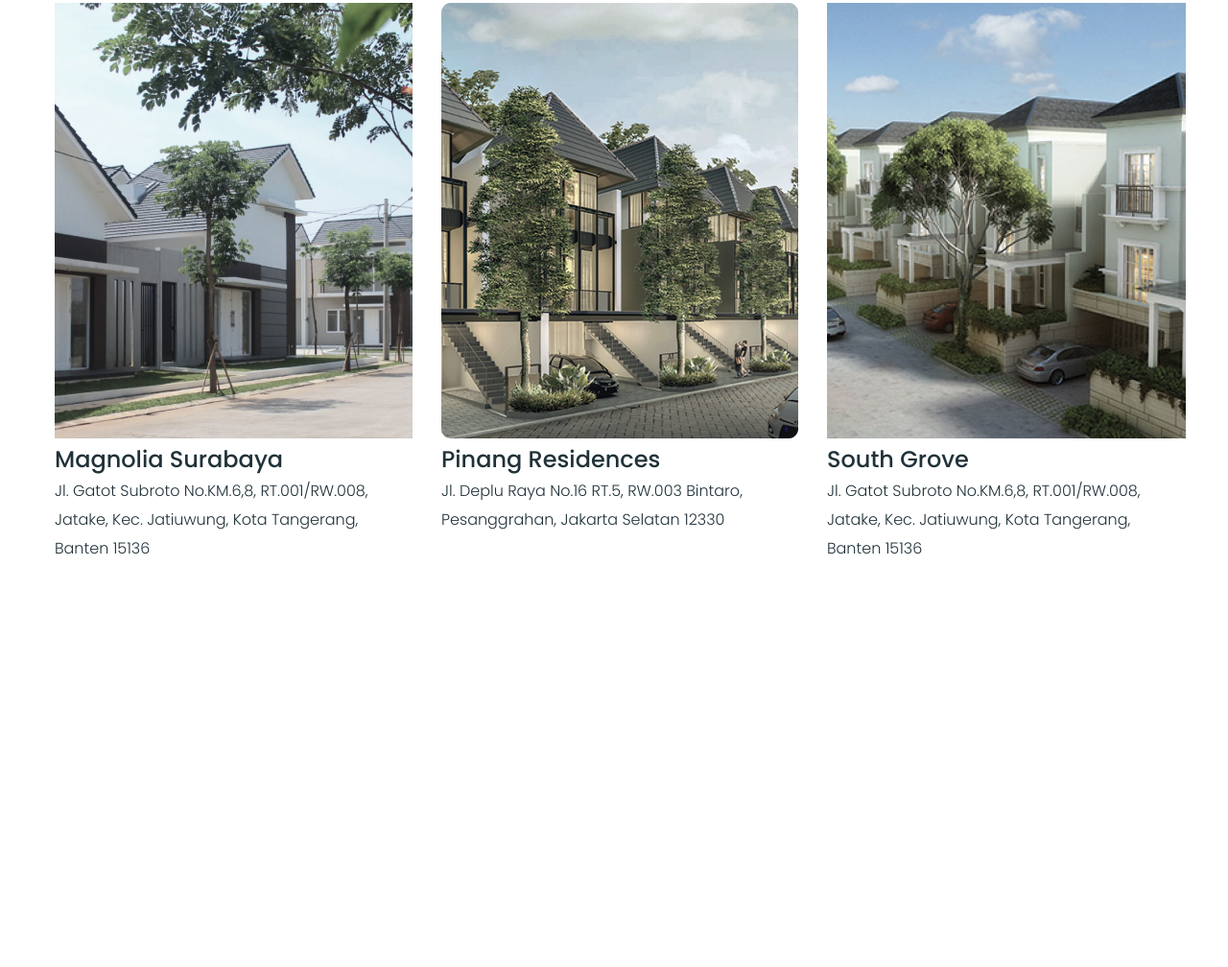
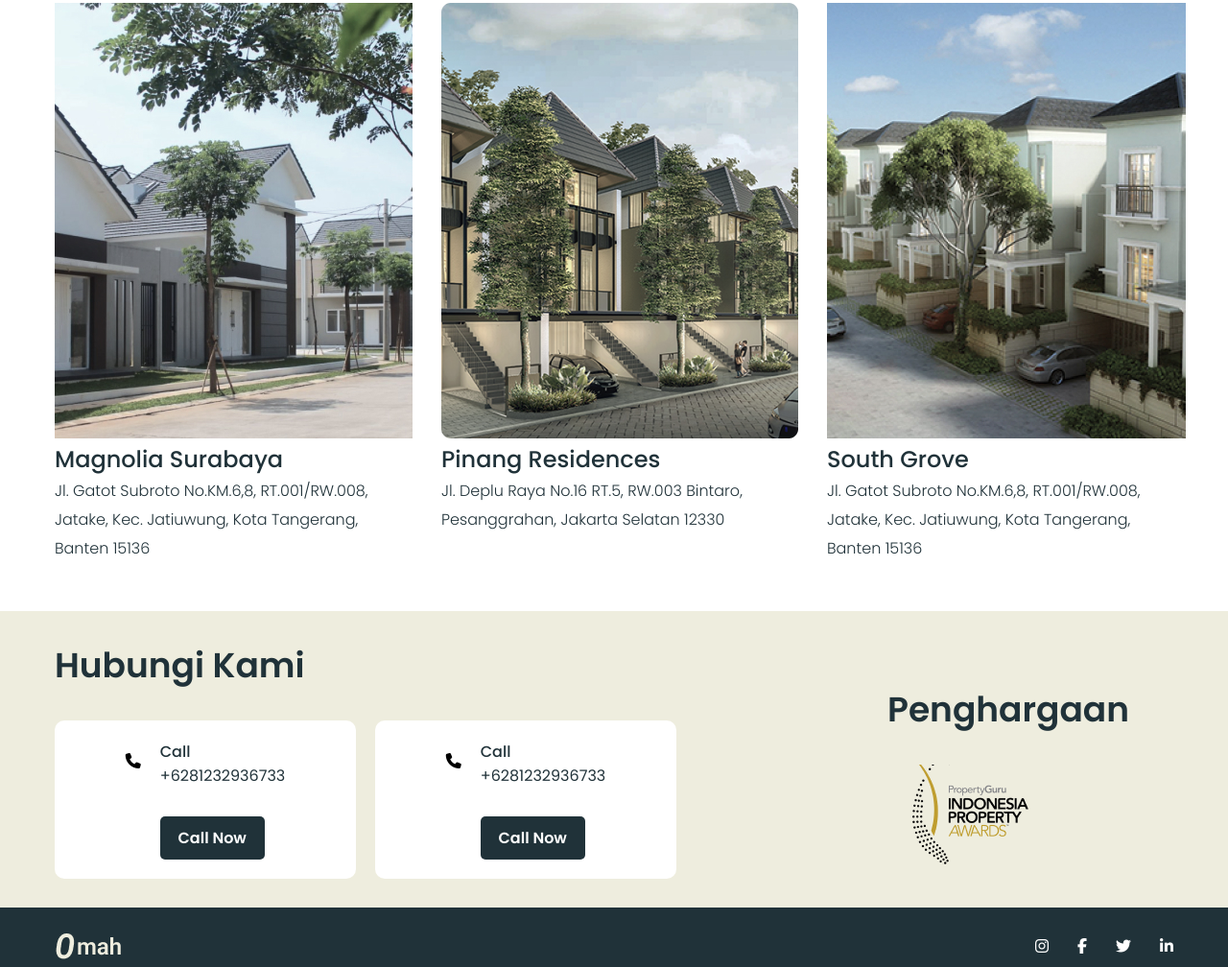
Before and after one commit to smsohelrana420/omahproject, a plain HTML site: page index.html in a window 1280 px wide. Shown: the part 2213-3221 px from the top of the page at 96% size. Before the commit the page ends 2800 px from the top, so only its background shows below. Drawn offline with Linux system fonts and the light colour scheme.

Commit message:
footer created

```diff
--- a/css/style.css
+++ b/css/style.css
@@ -341,6 +341,7 @@ header nav .nav_wrapper ul li a:hover::after{
 /* ===================== Barbagai Start ========================= */
 #berbagai{
     margin-top: 50px;
+    padding-bottom: 50px;
 }
 #berbagai h4{
  color: #F6762E;
@@ -382,3 +383,100 @@ header nav .nav_wrapper ul li a:hover::after{
     gap: 30px;
 }
 /* ===================== Barbagai End =========================== */
+
+/* ====================== Footer Start ========================== */
+#footer-top{
+    background-color: #EEEDDE;
+
+}
+#footer-top h2{
+    font-size: 36px;
+    font-weight: 600;
+    font-family: "Poppins", sans-serif;
+    color: #203239;
+    line-height: 150%;
+    padding-top: 30px;
+
+}
+.footerbox1{
+    display: flex;
+    background-color: #fff;
+    width: 274px;
+    justify-content: center;
+    align-items: center;
+    padding: 20px 20px;
+    margin-top: 30px;
+    border-radius: 10px;
+}
+.footer-icon{
+    margin-top: -80px;
+    margin-right: 20px;
+}
+.footer-text p{
+    font-size: 16px;
+    font-weight: 500;
+    color: #203239;
+    font-family: "Poppins", sans-serif;
+}
+.footer-text a{
+    text-decoration: none;
+    font-size: 16px;
+    font-weight: 400;
+    color: #203239;
+    font-family: "Poppins", sans-serif;
+
+}
+.footerbtn{
+    margin-top: 30px;
+
+}
+.footerbtn button{
+    width: 109px;
+    font-size: 16px;
+    padding: 10px 0px;
+    font-weight: 600;
+    color: #FFFFFF;
+    background-color: #203239;
+    border-radius: 5px;
+    border: none;
+    font-family: "Poppins", sans-serif;
+}
+.footer_wrapper{
+    display: flex;
+    align-items: center;
+    gap: 20px;
+    padding-bottom: 30px;
+}
+.footer-right{
+    margin-left: 200px;
+}
+.footer-right h2{
+    font-size: 36px;
+    font-weight: 600;
+    line-height: 150%;
+    color: #203239;
+    font-family: "Poppins", sans-serif;
+    margin-top: -50px;
+
+}
+.footer-right img{
+    margin-top: 30px;
+}
+#footer-bottom{
+    background-color: #203239;
+    padding-top: 20px;
+}
+.footerbottom{
+    display: flex;
+    justify-content: space-between;
+    align-items: center;
+}
+.footerbottom ul{
+    display: flex;
+    gap: 30px;
+}
+.footerbottom ul li{
+    list-style: none;
+    color: #FFFFFF;
+}
+/* ====================== Footer End ========================== */
--- a/index.html
+++ b/index.html
@@ -195,7 +195,50 @@
      <!-- =================== Footer Start ======================= -->
       <footer id="footer-top">
         <div class="container">
-
+              <h2>Hubungi Kami</h2>
+              <div class="footer_wrapper">
+              <div class="footerbox1">
+               <div class="footer-icon">
+                <i class="fa-solid fa-phone"></i>
+               </div>
+               <div class="footer-text">
+                <p>Call</p>
+                <a href="#">+6281232936733</a>
+              <div class="footerbtn">
+                <button>Call Now</button>
+              </div>
+               </div>
+              </div>
+              <div class="footerbox1">
+               <div class="footer-icon">
+                <i class="fa-solid fa-phone"></i>
+               </div>
+               <div class="footer-text">
+                <p>Call</p>
+                <a href="#">+6281232936733</a>
+              <div class="footerbtn">
+                <button>Call Now</button>
+              </div>
+               </div>
+              </div>
+              <div class="footer-right">
+                 <h2>Penghargaan</h2>
+                 <img src="./images/footerimage.png" alt="footerimage">
+              </div>
+              </div>
+        </div>
+        <div id="footer-bottom">
+            <div class="container">
+                 <div class="footerbottom">
+                   <img src="./images/footerbottomimage.png" alt="footerbottomimage">
+                   <ul>
+                    <li><i class="fa-brands fa-instagram"></i></li>
+                    <li><i class="fa-brands fa-facebook-f"></i></li>
+                    <li><i class="fa-brands fa-twitter"></i></li>
+                    <li><i class="fa-brands fa-linkedin-in"></i></li>
+                   </ul>
+                 </div>
+            </div>
         </div>
       </footer>
      <!-- =================== Footer End ========================= -->
```
Also changed, not shown: images/footerbottomimage.png (added), images/footerimage.png (added).
